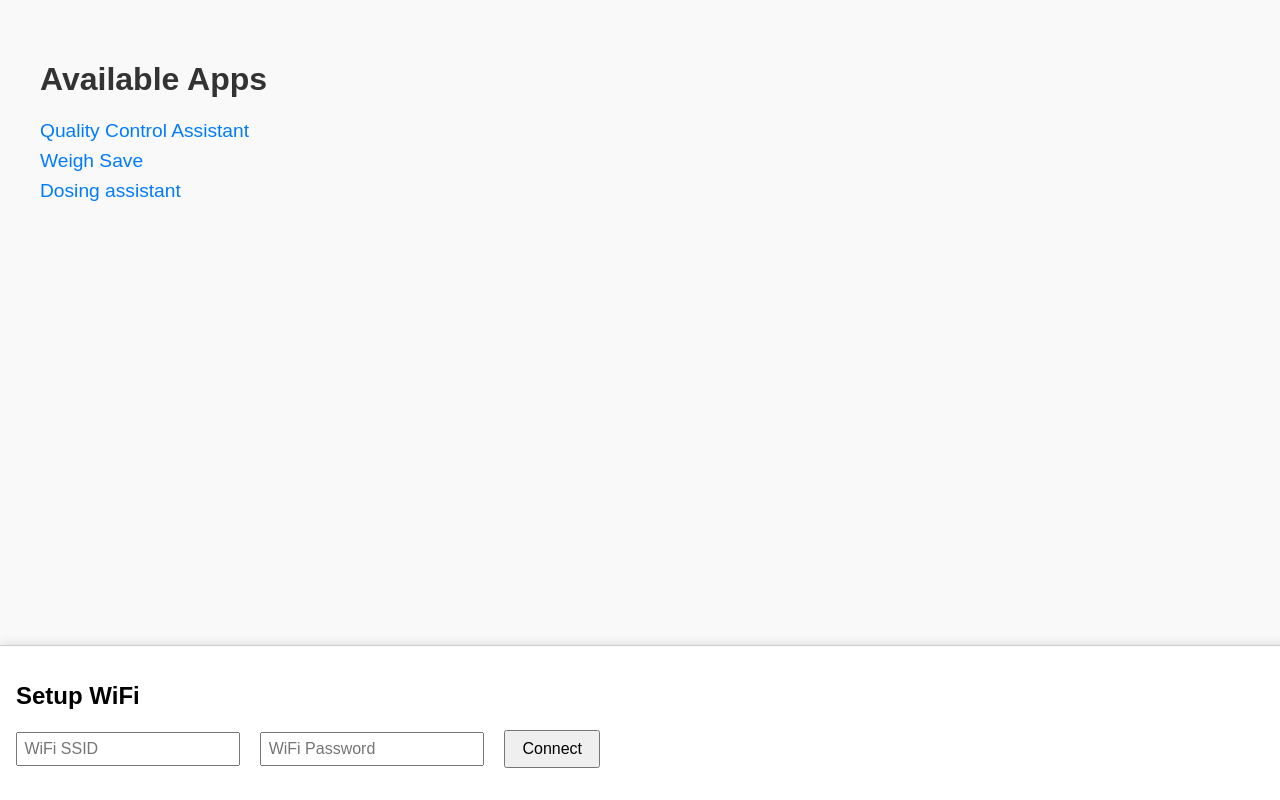
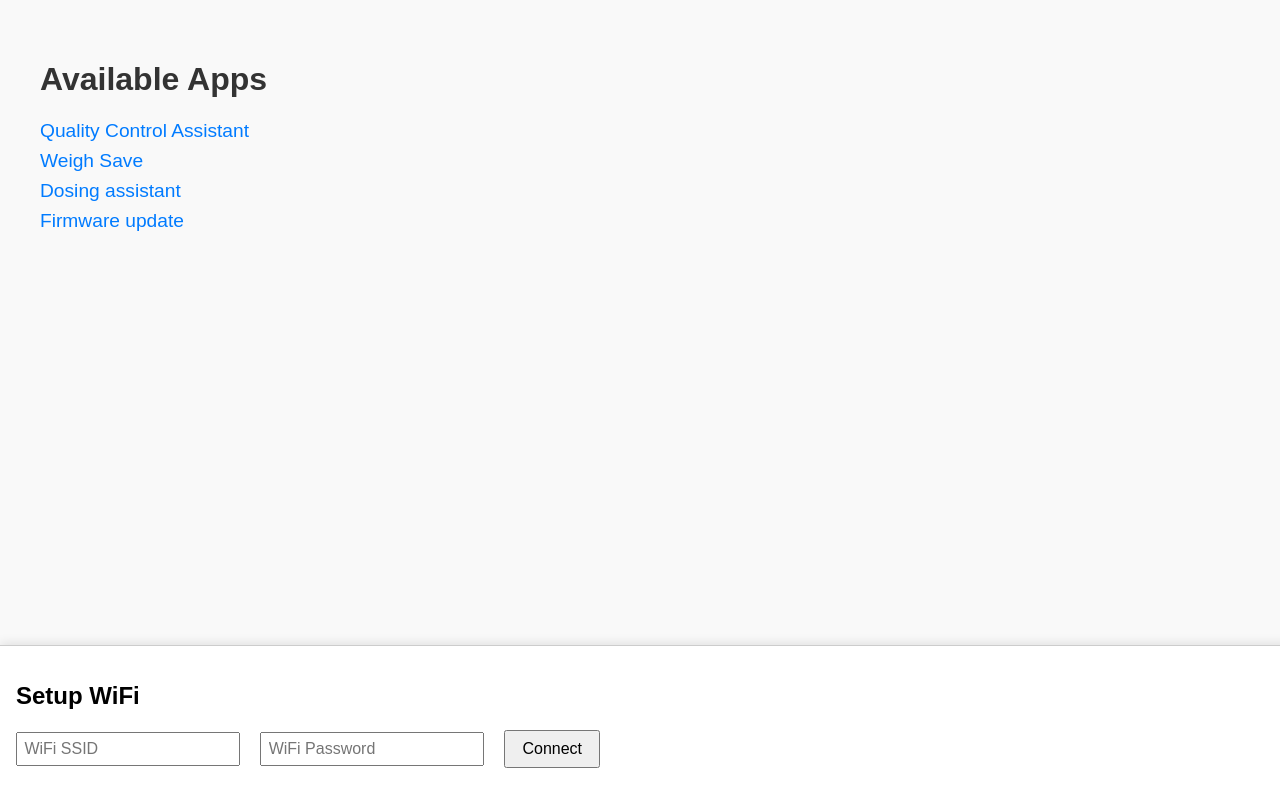
Before and after one commit to decentespresso/openscale, a plain HTML site: page web_apps/index.html in a window 1280 px wide. Drawn offline with Linux system fonts and the light colour scheme.

```diff
--- a/web_apps/index.html
+++ b/web_apps/index.html
@@ -61,6 +61,7 @@
     <li><a href="Quality_Control_Assistant/quality_control.html">Quality Control Assistant</a></li>
     <li><a href="Weigh_Save/weigh_save.html">Weigh Save</a></li>
     <li><a href="dosing_assistant/dosing_assistant.html">Dosing assistant</a></li>
+    <li><a href="update">Firmware update</a></li>
   </ul>
 
   <!-- WiFi Setup Popup -->
```
Also changed, not shown: 1 other file.
